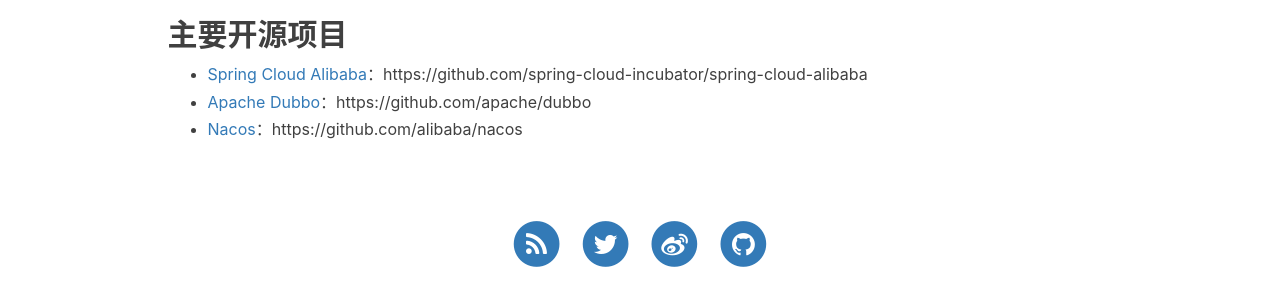
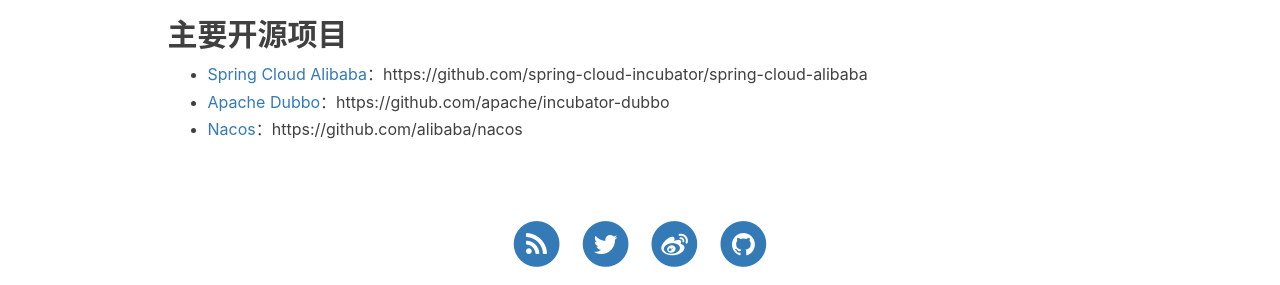
Before and after one commit to mercyblitz/mercyblitz.github.io, a Jekyll site: the page built from books/thinking-in-spring-boot/about.md, in a window 1280 px wide. Shown: the part 1361-1646 px from the top of the page. Built offline with Jekyll 4.4.1, drawn with Linux system fonts in a browser that asks for light colours; nearby versions of some CDN libraries; our own code applies the rules of GitHub Pages for plain Markdown files; comment, search, counter and statistics services are not loaded; some of the changed lines change nothing that is shown.

Commit message:
Update about.md

```diff
--- a/books/thinking-in-spring-boot/about.md
+++ b/books/thinking-in-spring-boot/about.md
@@ -36,5 +36,5 @@
 ## 主要开源项目
 
 - [Spring Cloud Alibaba](https://github.com/spring-cloud-incubator/spring-cloud-alibaba)：https://github.com/spring-cloud-incubator/spring-cloud-alibaba
-- [Apache Dubbo](https://github.com/apache/dubbo)：https://github.com/apache/dubbo
+- [Apache Dubbo](https://github.com/apache/incubator-dubbo)：https://github.com/apache/incubator-dubbo
 - [Nacos](https://github.com/alibaba/nacos)：https://github.com/alibaba/nacos
```
